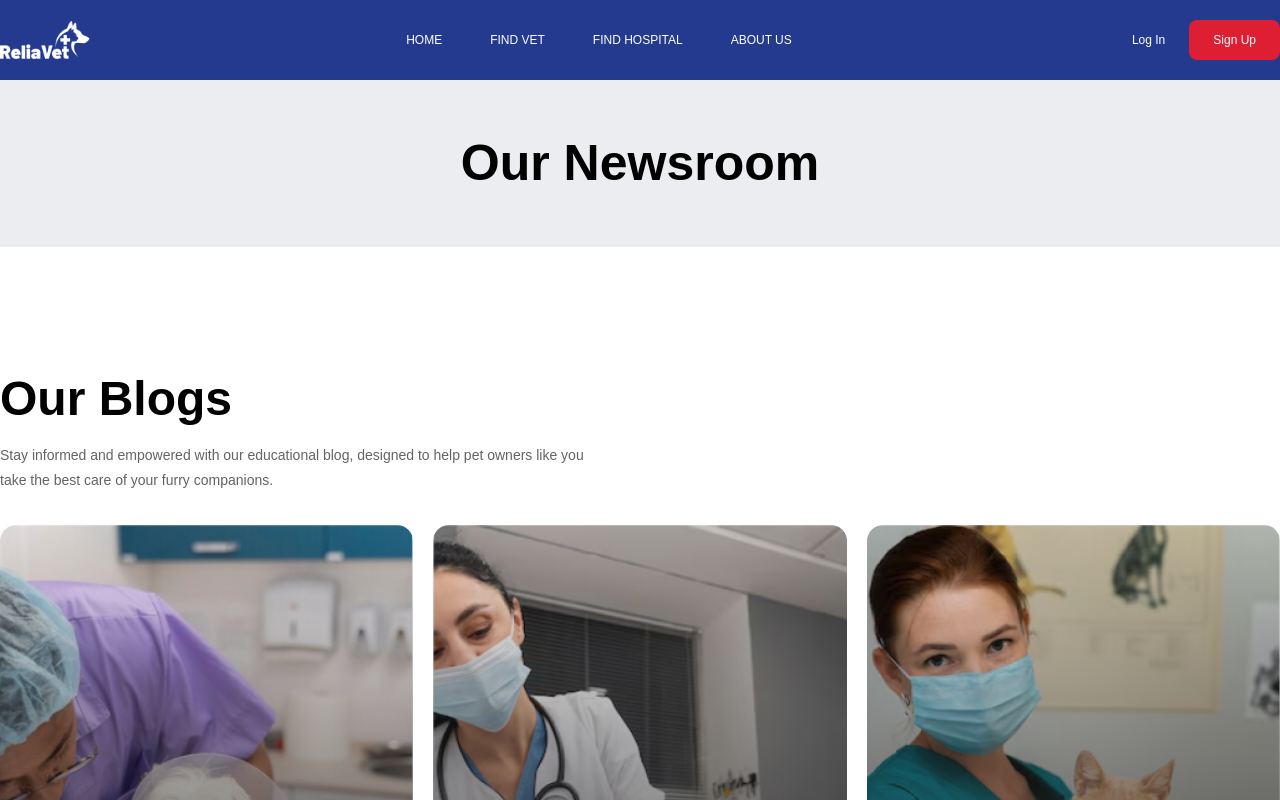
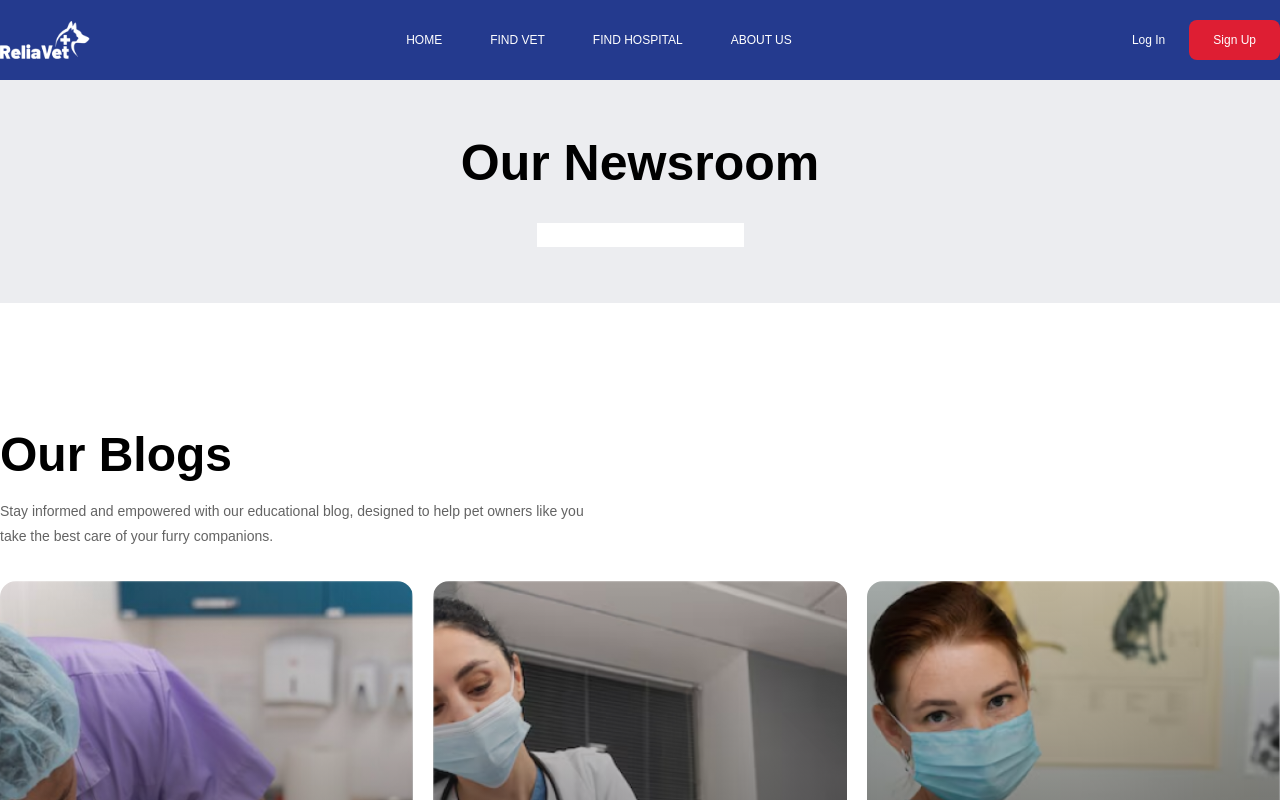
Before and after one commit to Devgod-1/reliavet-next, a Next.js app: page /blog in a window 1280 px wide. Shown: the top 800 px of the page. Built offline with nearby package versions, Linux system fonts and the light colour scheme; a web font is replaced by a local one.

Commit message:
Google map solution-1

```diff
--- a/src/app/blog/Hero.jsx
+++ b/src/app/blog/Hero.jsx
@@ -3,6 +3,7 @@ export default function Hero() {
     return (
         <div className="flex flex-col items-center gap-y-8 bg-[#ECEDF0] 2xl:h-[70vh] justify-center relative py-14">
             <h1 className="font-bold leading-[1.1] text-[27px] md:text-[35px] lg:text-[40px] xl:text-[50px] 2xl:text-[68px]">Our Newsroom</h1>
+            <input type="text" />
         </div>
     );
 }
--- a/src/app/pet-owner/contents/FindHospital.jsx
+++ b/src/app/pet-owner/contents/FindHospital.jsx
@@ -1,8 +1,7 @@
 "use client";
 
 import Image from "next/image";
-import React, { useRef, useState } from "react";
-import { GoogleMap, LoadScript, Marker } from "@react-google-maps/api";
+import { useRef, useState } from "react";
 import { Swiper, SwiperSlide } from "swiper/react";
 
 const FindHospitalCard = () => {
@@ -102,7 +101,7 @@ const FindHospital = () => {
           >
             Suggested Based on your location
           </h1>
-          <LoadScript>
+          {/* <LoadScript>
             <GoogleMap
               mapContainerStyle={{
                 width: "100%",
@@ -113,7 +112,8 @@ const FindHospital = () => {
             >
               <Marker position={center} />
             </GoogleMap>
-          </LoadScript>
+          </LoadScript> */}
+          <iframe className="rounded-xl" width="100%" height="400px" frameBorder="0" marginHeight="0" marginWidth="0" title="map" scrolling="yes" src="https://maps.google.com/maps?width=100%&amp;height=600&amp;hl=en&amp;q=%C4%B0zmir+(My%20Business%20Name)&amp;ie=UTF8&amp;t=&amp;z=14&amp;iwloc=B&amp;output=embed"></iframe>
         </div>
         <div>
           <Swiper
```
